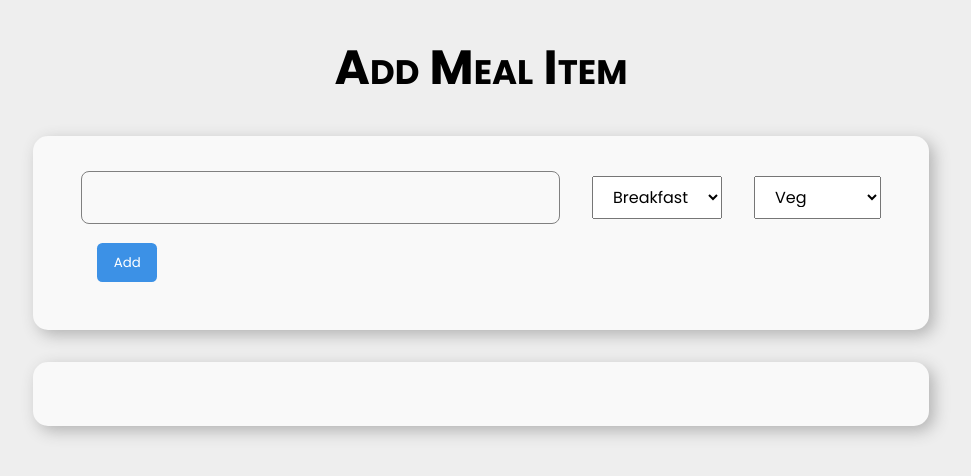
After one commit to Satyaprakash83/Canteen-Management-System, a PHP site: page /add_meal_item.php in a window 1280 px wide. The commit adds this page. Shown: the top 476 px of the page, without its empty margins (159-1130 px from the left). Run offline with PHP 8.4, Linux system fonts and the light colour scheme; data that the repository does not hold is empty.

Commit message:
modified add_meal page

```diff
--- /dev/null
+++ b/add_meal_item.css
@@ -0,0 +1,107 @@
+@import url("https://fonts.googleapis.com/css2?family=Lato:wght@400;700&family=Poppins:wght@400;500;600;700&display=swap");
+
+* {
+  box-sizing: border-box;
+  font-family: var(--poppins);
+}
+html,
+body {
+  margin: 0;
+  padding: 0;
+}
+a {
+  text-decoration: none;
+}
+
+li {
+  list-style: none;
+}
+
+:root {
+  --poppins: "Poppins", sans-serif;
+  --lato: "Lato", sans-serif;
+
+  --light: #f9f9f9;
+  --blue: #3c91e6;
+  --light-blue: #cfe8ff;
+  --grey: #eee;
+  --dark-grey: #aaaaaa;
+  --dark: #342e37;
+  --red: #db504a;
+  --yellow: #ffce26;
+  --light-yellow: #fff2c6;
+  --orange: #fd7238;
+  --light-orange: #ffe0d3;
+}
+
+body.dark {
+  --light: #0c0c1e;
+  --grey: #060714;
+  --dark: #fbfbfb;
+}
+
+body {
+  background: var(--grey);
+}
+
+h1 {
+  text-align: center;
+  font-variant: small-caps;
+  font-size: 3rem;
+}
+.container{
+    display: flex;
+    align-items: center;
+    flex-wrap: wrap;
+    margin: 2em auto;
+    padding: 2em;
+    max-width: 70%;
+    border-radius: 15px;
+    background-color: var(--light);
+    box-shadow: 5px 5px 1rem hsl(0, 0%, 70%);
+}
+.food-item button{
+    all: unset;
+    display: inline-block;
+    cursor: pointer;
+    margin-left: .3em;
+    font-size: 1.25rem;
+    background: 1px solid hsl(0, 0%, 90%);
+    transition: scale 250ms ease-in-out;
+}
+.food-item button:hover{
+    scale: 1.3;
+}
+.food-item{
+    padding: 0 .7em;
+    margin: .5em 1em;
+    border: 1px solid gray;
+    border-radius: 2em;
+}
+.select-food{
+    display: grid;
+    grid-template-columns: 4fr 1fr 1fr ;
+}
+.select-food> *{
+    margin: .5em 1em;
+    padding: 0.5em 1em;
+    font-size: 1rem;
+}
+.add-meal{
+    border: 1px solid hsl(0, 0%, 50%);
+    height: calc(100% - 1rem + 10px);
+    border-radius: .5em;
+}
+
+button {
+    border: none;
+    outline: none;
+    cursor: pointer;
+    height: -webkit-fit-content;
+    height: -moz-fit-content;
+    height: fit-content;
+    border-radius: 0.4em;
+    padding: 0.7em 1.25em;
+    color: #fff;
+    background-color: var(--blue);
+  }
--- /dev/null
+++ b/add_meal_item.js
@@ -0,0 +1,15 @@
+const container = document.getElementById('container');
+const addMeal = document.getElementById('addMeal');
+
+const foodItem = document.querySelectorAll('#container .food-item');
+
+
+
+  foodItem.forEach(div => {
+
+      foodItem.addEventListener('click' , function(){
+          container.removeChild(div);
+
+          addMeal.appendChild(div);
+        });
+    });
--- /dev/null
+++ b/add_meal_item.php
@@ -0,0 +1,65 @@
+<?php
+include "./_partials/_connect.php";
+?>
+
+<!DOCTYPE html>
+<html lang="en">
+
+<head>
+    <meta charset="UTF-8">
+    <meta http-equiv="X-UA-Compatible" content="IE=edge">
+    <meta name="viewport" content="width=device-width, initial-scale=1.0">
+    <title>Add Meal Item</title>
+
+    <!-- jQuery -->
+    <script src="./jQuery/jquery-3.7.0.js"></script>
+
+    <!-- font-awsome -->
+    <link rel="stylesheet" href="https://cdnjs.cloudflare.com/ajax/libs/font-awesome/6.4.0/css/all.min.css" integrity="sha512-iecdLmaskl7CVkqkXNQ/ZH/XLlvWZOJyj7Yy7tcenmpD1ypASozpmT/E0iPtmFIB46ZmdtAc9eNBvH0H/ZpiBw==" crossorigin="anonymous" referrerpolicy="no-referrer" />
+    <script src="https://cdnjs.cloudflare.com/ajax/libs/font-awesome/6.4.0/js/all.min.js" integrity="sha512-fD9DI5bZwQxOi7MhYWnnNPlvXdp/2Pj3XSTRrFs5FQa4mizyGLnJcN6tuvUS6LbmgN1ut+XGSABKvjN0H6Aoow==" crossorigin="anonymous" referrerpolicy="no-referrer"></script>
+
+    <!-- custom -->
+    <link rel="stylesheet" href="./add_meal_item.css">
+    <script src="./add_meal_item.js" defer></script>
+
+</head>
+
+<body>
+    <header>
+        <h1>Add Meal Item</h1>
+    </header>
+    <div class="select-food container" id="selectFood">
+        <div class="add-meal" id="addMeal"></div>
+        <select name="" id="">
+        <option value="Breakfast">Breakfast</option>
+            <option value="Lunch">Lunch</option>
+            <option value="Dinner">Dinner</option>
+        </select>
+        <select name="" id="">
+            <option value="Veg">Veg</option>
+            <option value="Non-veg">Non-Veg</option>
+        </select>
+        <div class="btn">
+            <button type="submit">Add</button>
+        </div>
+    </div>
+    <div class="container" id="container">
+        <?php
+        $qry = "SELECT * from `food_items`";
+        $result = mysqli_query($connection, $qry);
+        if (mysqli_num_rows($result) > 0) {
+        ?>
+            <?php
+            while ($data = mysqli_fetch_assoc($result)) {
+            ?>
+                <div class="food-item" id="foodItem">
+                    <?php echo $data['food_name'] ?><button> &Cross; </button>
+                </div>
+        <?php
+            }
+        }
+        ?>
+    </div>
+</body>
+
+</html>
--- a/index.php
+++ b/index.php
@@ -51,7 +51,7 @@ require_once './_partials/_loginCheck.php';
 				</a>
 			</li>
 			<li title="Add Meal Item">
-				<a href="./add_meal_item.html" target="frame">
+				<a href="./add_meal_item.php" target="frame">
 				<i class='bx bxs-food-menu' ></i>
 					<span class="text">Add Meal Item</span>
 				</a>
```
Also changed, not shown: add_meal_item.html (deleted, +0 -27 lines).
